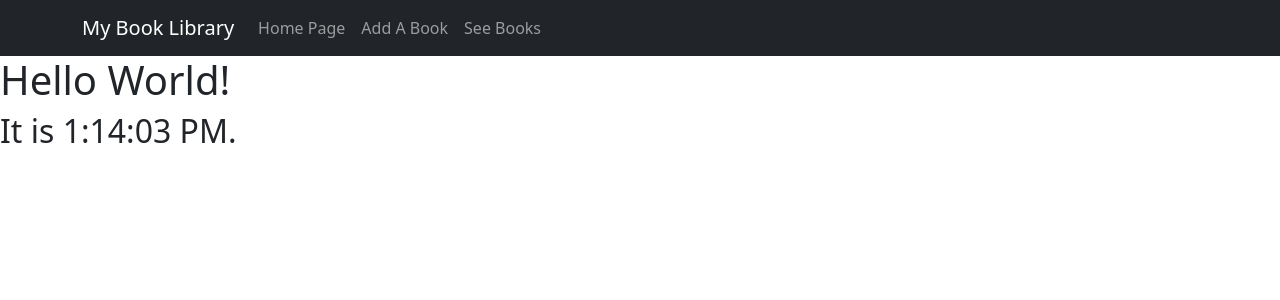
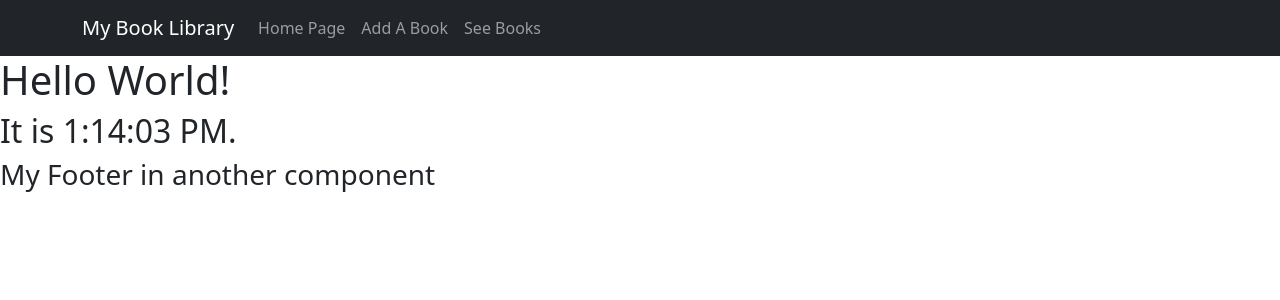
Before and after one commit to MichalZdziubany/DRQProject, a React (Create React App) app: page / in a window 1280 px wide. Shown: the top 300 px of the page. Built offline with nearby package versions, Linux system fonts and the light colour scheme.

Commit message:
added a footer and header component

```diff
--- a/src/App.js
+++ b/src/App.js
@@ -5,6 +5,7 @@
 import AddBook from './components/addBook';
 import EditBook from './components/editBook';
 import Main from './components/mainPage';
+import Footer from './components/footer';
 
 function App() {
   return (
@@ -16,6 +17,7 @@
         <Route path="/addBook" element={<AddBook />} />
         <Route path='/edit/:id' element={<EditBook />} />
       </Routes>
+      <Footer></Footer>
     </Router>
   );
 }
--- /dev/null
+++ b/src/components/footer.js
@@ -0,0 +1,5 @@
+const Footer = () => {
+    return <h3>My Footer in another component</h3>;
+  };
+
+  export default Footer;
--- /dev/null
+++ b/src/components/header.js
@@ -0,0 +1,5 @@
+const Header = () => {
+    return <h3>My Header in another component</h3>;
+  };
+
+  export default Header;
```
